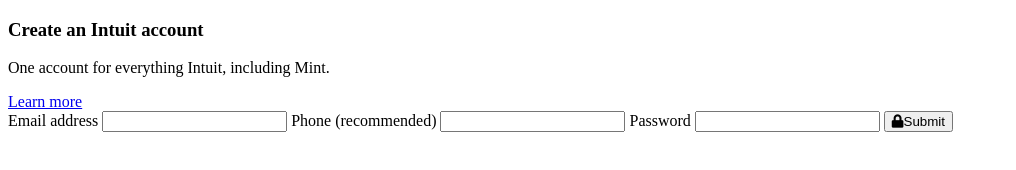
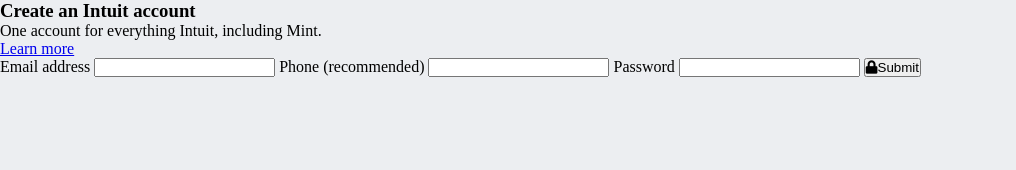
Before and after one commit to mohapakram/mint-signup-page-clone, a plain HTML site: page index.html in a window 1280 px wide. Shown: the whole page, without its empty margins (0-1016 px from the left). Drawn offline with Linux system fonts and the light colour scheme.

Commit message:
reset basic css rules

```diff
--- a/index.html
+++ b/index.html
@@ -11,7 +11,7 @@
       integrity="sha384-Bfad6CLCknfcloXFOyFnlgtENryhrpZCe29RTifKEixXQZ38WheV+i/6YWSzkz3V"
       crossorigin="anonymous"
     />
-    <link rel="stylesheet" href="/#" />
+    <link rel="stylesheet" href="style.css" />
   </head>
 
   <body>
--- /dev/null
+++ b/style.css
@@ -0,0 +1,21 @@
+/* Reset Style Rules */
+*{
+    margin: 0;
+    padding: 0;
+    box-sizing: border-box;
+    outline: none;
+}
+
+/* Body */
+body{
+    background-color: #ECEEF1;
+    width: 100vw;
+    height: 100vh;
+}
+
+/* Form */
+
+#form-container{
+    background-color: #fff;
+
+}
```
